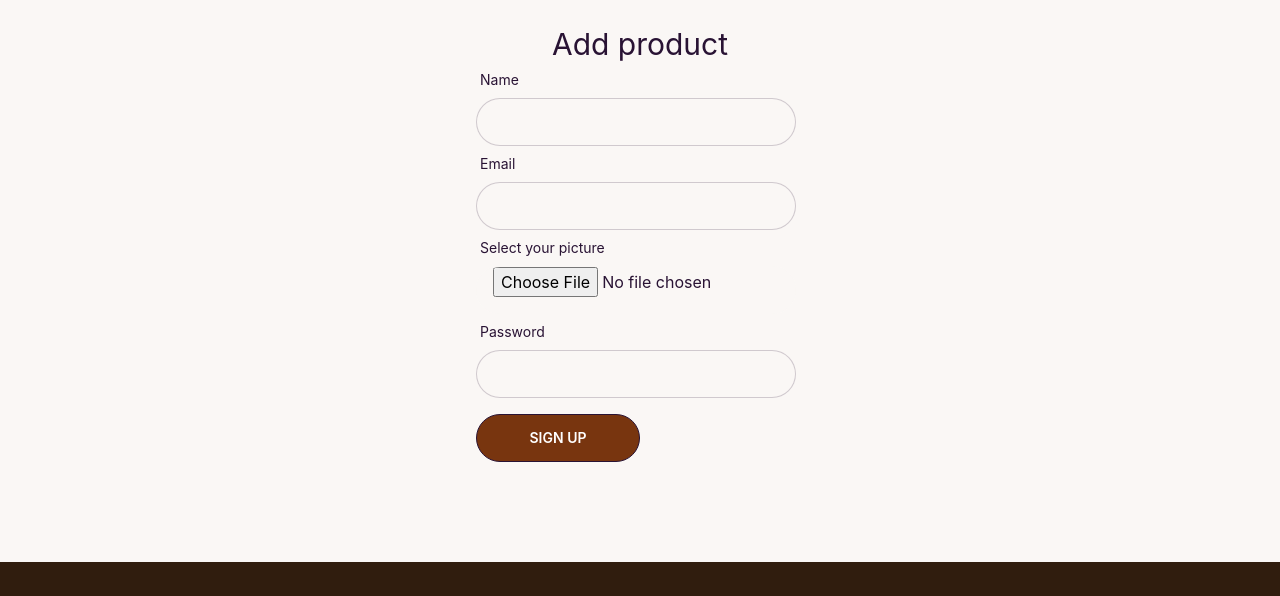
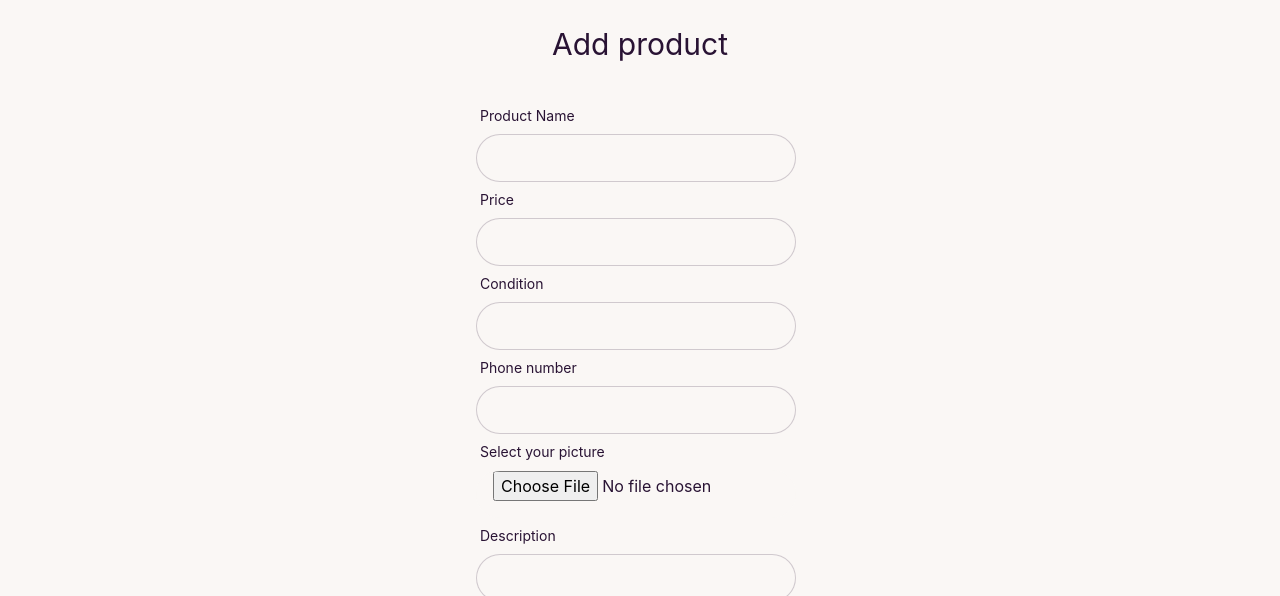
Before and after one commit to 2ndjoy/b612-used-products-resale-clients-side, a React (Create React App) app: page /dashboard/addproduct in a window 1280 px wide. Shown: the part 156-752 px from the top of the page. Built offline with nearby package versions, Linux system fonts and the light colour scheme.

Commit message:
Components for addig a products added

```diff
--- a/src/DashBoard/AddProduct/AddProduct.js
+++ b/src/DashBoard/AddProduct/AddProduct.js
@@ -10,11 +10,11 @@ const AddProduct = () => {
         <div className='grid justify-center py-11'>
 
             <div className='w-96 p-7'>
-                <h2 className='text-3xl font bold text-center mt-11'>Add product</h2>
+                <h2 className='text-3xl font bold text-center mt-11 mb-9'>Add product</h2>
                 <form onSubmit={handleSubmit(handleSignUp)}>
                     <div className="form-control w-full max-w-xs">
                         <label className="label">
-                            <span className="label-text">Name</span>
+                            <span className="label-text">Product Name</span>
                         </label>
                         <input
                             className="input input-bordered w-full max-w-xs" {...register("name", { required: 'Name is required' })} type='text'
@@ -23,13 +23,34 @@ const AddProduct = () => {
                     {errors.name && <p role='alert' className="text-warning">{errors.name.message}</p>}
                     <div className="form-control w-full max-w-xs">
                         <label className="label">
-                            <span className="label-text">Email</span>
+                            <span className="label-text">Price</span>
                         </label>
                         <input
-                            className="input input-bordered w-full max-w-xs" {...register("email", { required: 'Email is required' })} type='email'
+                            className="input input-bordered w-full max-w-xs" {...register("price", { required: 'Email is required' })} type='text'
                         />
                     </div>
-                    {errors.email && <p role='alert' className="text-warning">{errors.email.message}</p>}
+                    {errors.price && <p role='alert' className="text-warning">{errors.price.message}</p>}
+
+                    <div className="form-control w-full max-w-xs">
+                        <label className="label">
+                            <span className="label-text">Condition</span>
+                        </label>
+                        <input
+                            className="input input-bordered w-full max-w-xs" {...register("condition", { required: 'Email is required' })} type='text'
+                        />
+                    </div>
+                    {errors.condition && <p role='alert' className="text-warning">{errors.condition.message}</p>}
+
+                    <div className="form-control w-full max-w-xs">
+                        <label className="label">
+                            <span className="label-text">Phone number</span>
+                        </label>
+                        <input
+                            className="input input-bordered w-full max-w-xs" {...register("sellerPhoneNumber", { required: 'Email is required' })} type='text'
+                        />
+                    </div>
+                    {errors.sellerPhoneNumber && <p role='alert' className="text-warning">{errors.sellerPhoneNumber.message}</p>}
+
 
                     <div className="form-control w-full max-w-xs">
                         <label className="label">
@@ -41,17 +62,16 @@ const AddProduct = () => {
                     </div>
                     {errors.photo && <p role='alert' className="text-warning">{errors.photo.message}</p>}
 
+
                     <div className="form-control w-full max-w-xs">
                         <label className="label">
-                            <span className="label-text">Password</span>
+                            <span className="label-text">Description</span>
                         </label>
-                        <input className="input input-bordered w-full max-w-xs" type='password' {...register("password", {
-                            required: 'Password is required',
-                            minLength: { value: 6, message: 'password must be 6 char long' },
-                            pattern: { value: /(?=.*[A-Z])(?=.*[!@#$&*])(?=.*[0-9])/, message: 'password must be strong' }
-                        })} />
+                        <input
+                            className="input input-bordered w-full max-w-xs" {...register("description", { required: 'Email is required' })} type='text'
+                        />
                     </div>
-                    {errors.password && <p role='alert' className="text-warning">{errors.password.message}</p>}
+                    {errors.description && <p role='alert' className="text-warning">{errors.description.message}</p>}
 
 
                     <input className="btn bg-amber-900 text-white w-1/2 my-4" value='Sign up' type="submit" />
--- a/src/LogInAndRegister/Register.js
+++ b/src/LogInAndRegister/Register.js
@@ -12,18 +12,19 @@ const Register = () => {
     const imageHostKEy = process.env.REACT_APP_IMGB_APIKEY;
     console.log(imageHostKEy);
     const handleSignUp = (data) => {
-        console.log(imageHostKEy)
-        const photo = data.photo[0];
-        const formData = new FormData();
-        formData.append('image', photo);
+        // console.log(imageHostKEy)
+        // const photo = data.photo[0];
+        // const formData = new FormData();
+        // formData.append('image', photo);
 
-        const url = `https://api.imgbb.com/1/upload?key=${imageHostKEy}`
-        fetch(url, {
-            method: 'POST',
-            body: formData
-        })
-            .then(res => res.json())
-            .then(data => console.log(data))
+        // const url = `https://api.imgbb.com/1/upload?key=${imageHostKEy}`
+        // fetch(url, {
+        //     method: 'POST',
+        //     body: formData
+        // })
+        //     .then(res => res.json())
+        //     .then(data => console.log(data))
+        console.log(data)
     }
 
 
@@ -64,6 +65,18 @@ const Register = () => {
 
                     <div className="form-control w-full max-w-xs">
                         <label className="label">
+                            <span className="label-text">Want to Join as a seller</span>
+                        </label>
+                        <select className="select input-bordered w-full max-w-xs" {...register("role")}>
+                            <option disabled selected>Select a role</option>
+                            <option value="seller">Seller</option>
+                            <option value="buyer">No, I am just here to buy</option>
+
+                        </select>
+                    </div>
+
+                    <div className="form-control w-full max-w-xs">
+                        <label className="label">
                             <span className="label-text">Password</span>
                         </label>
                         <input className="input input-bordered w-full max-w-xs" type='password' {...register("password", {
```
